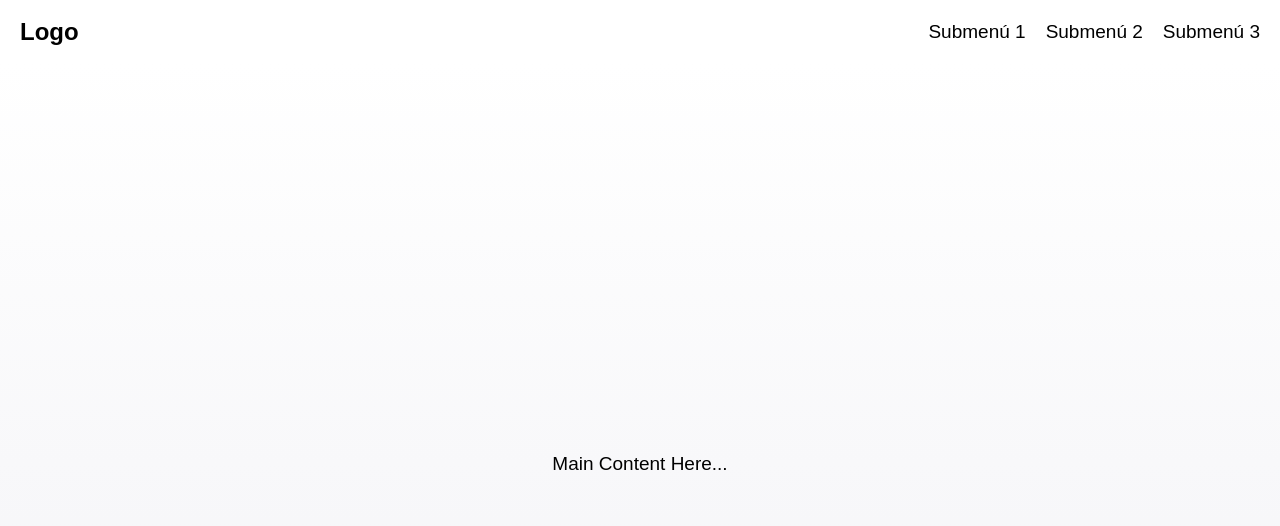
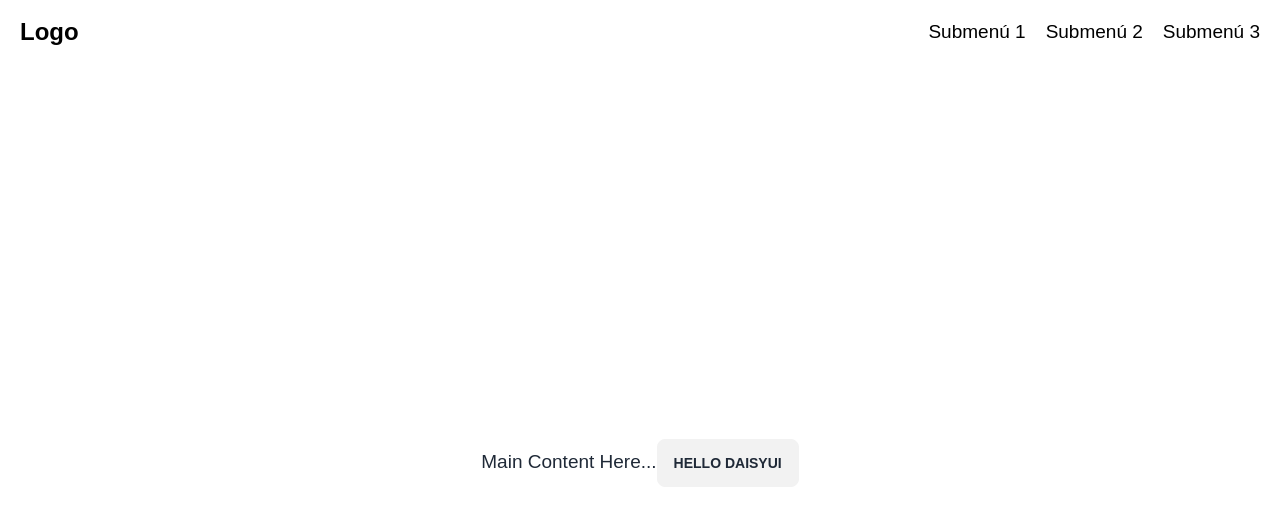
Before and after one commit to jorgejimenez98/personal-portfolio, a Next.js app: page / in a window 1280 px wide. Shown: the top 526 px of the page. Built offline with nearby package versions, Linux system fonts and the light colour scheme; a web font is replaced by a local one.

Commit message:
feat(config): init tailwind and daysi ui configurations

```diff
--- /dev/null
+++ b/postcss.config.js
@@ -0,0 +1,6 @@
+module.exports = {
+  plugins: {
+    tailwindcss: {},
+    autoprefixer: {},
+  },
+}
--- a/src/assets/scss/main.scss
+++ b/src/assets/scss/main.scss
@@ -1,2 +1,5 @@
+@import 'tailwindcss/base';
+@import 'tailwindcss/components';
+@import 'tailwindcss/utilities';
 @import 'fonts';
 @import 'globals';
--- a/src/layouts/MainLayout.module.scss
+++ b/src/layouts/MainLayout.module.scss
@@ -2,9 +2,6 @@
     display: flex;
     justify-content: center;
     align-items: center;
-    background: #ffefba;
-    background: -webkit-linear-gradient(to bottom, #ffffff, #f1f1f5);
-    background: linear-gradient(to bottom, #ffffff, #f1f1f5);
 
     // TODO: Delete this later
     height: 50rem;
--- a/src/pages/index.tsx
+++ b/src/pages/index.tsx
@@ -4,6 +4,7 @@ const HomePage: NextPage = ()  => {
   return (
     <div>
       Main Content Here...
+      <button className='btn'>Hello daisyUI</button>
     </div>
   )
 }
--- /dev/null
+++ b/tailwind.config.js
@@ -0,0 +1,20 @@
+/** @type {import('tailwindcss').Config} */
+module.exports = {
+  content: [
+    './src/pages/**/*.{js,ts,jsx,tsx}',
+    './src/components/**/*.{js,ts,jsx,tsx}',
+    './src/layouts/**/*.{js,ts,jsx,tsx}',
+  ],
+  theme: {
+    extend: {
+      backgroundImage: {
+        'gradient-radial': 'radial-gradient(var(--tw-gradient-stops))',
+        'gradient-conic':
+					'conic-gradient(from 180deg at 50% 50%, var(--tw-gradient-stops))',
+      },
+    },
+  },
+  plugins: [
+    require('daisyui')
+  ],
+}
```
Also changed, not shown: package.json (+7 -0 lines), src/assets/scss/_globals.scss (line endings or trailing spaces), 1 other file (tests, documents, lock files or other folders).
